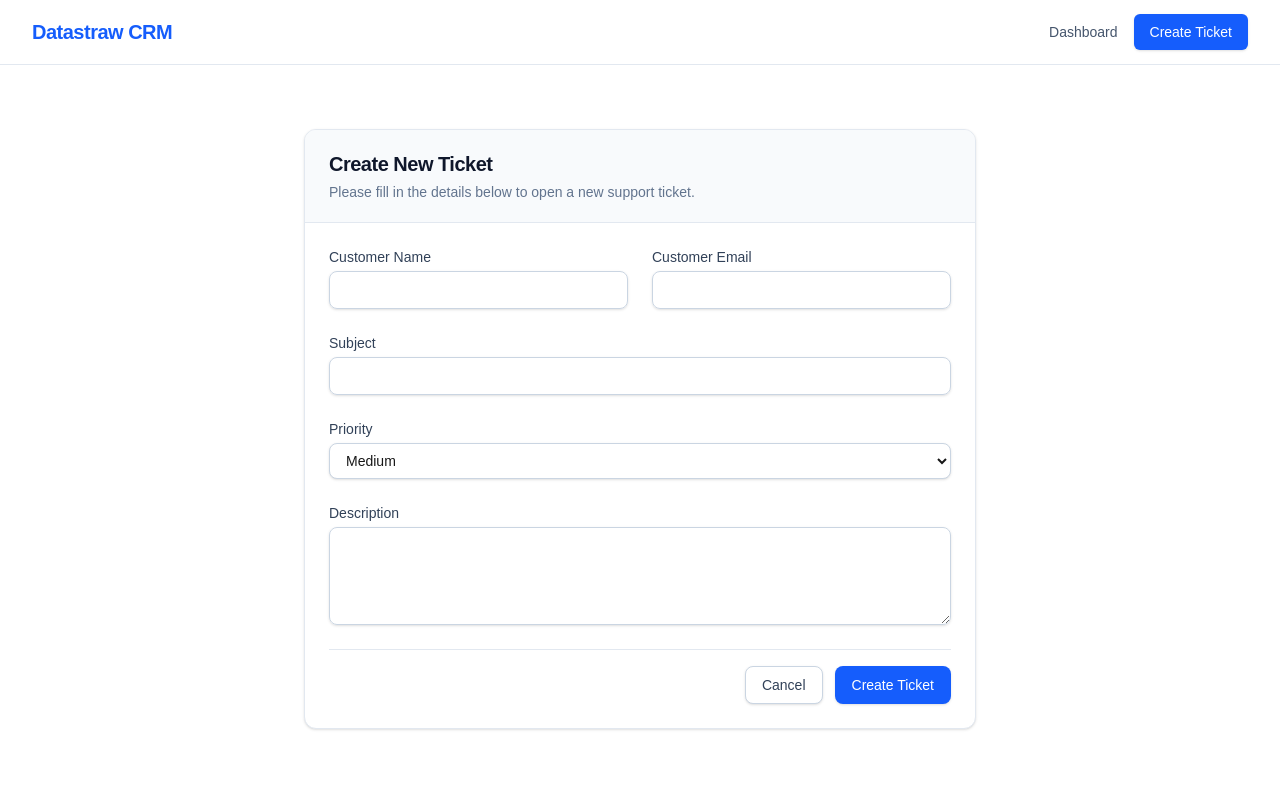
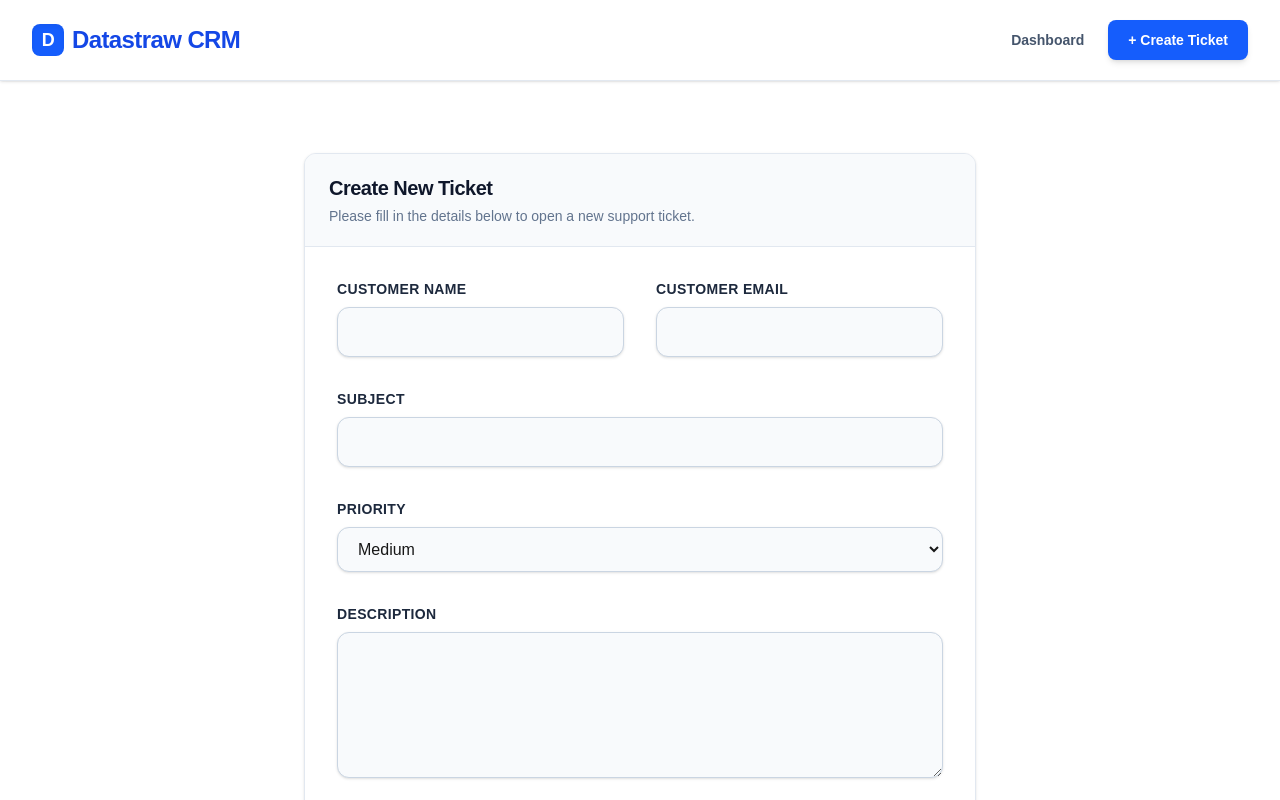
Before and after one commit to sarv-tech/Customer-Support-Ticketing-System, a Next.js app: page /tickets/new in a window 1280 px wide. Shown: the top 800 px of the page. Built offline with nearby package versions, Linux system fonts and the light colour scheme.

Commit message:
feat: complete UI overhaul for professional, high-contrast design

```diff
--- a/src/app/layout.tsx
+++ b/src/app/layout.tsx
@@ -23,23 +23,28 @@ export default function RootLayout({ children }: { children: React.ReactNode })
       lang="en"
       className={`${geistSans.variable} ${geistMono.variable} h-full antialiased`}
     >
-      <body className="min-h-full flex flex-col bg-slate-50 text-slate-900">
-        <header className="bg-white border-b border-slate-200 sticky top-0 z-10">
+      <body className="min-h-full flex flex-col bg-[#F8FAFC] text-slate-900">
+        <header className="bg-white border-b border-slate-200 sticky top-0 z-10 shadow-sm">
           <div className="max-w-7xl mx-auto px-4 sm:px-6 lg:px-8">
-            <div className="flex justify-between h-16 items-center">
+            <div className="flex justify-between h-20 items-center">
               <div className="flex-shrink-0 flex items-center">
-                <a href="/" className="text-xl font-bold text-blue-600 tracking-tight">Datastraw CRM</a>
+                <a href="/" className="text-2xl font-extrabold text-blue-700 tracking-tight flex items-center gap-2">
+                  <div className="w-8 h-8 bg-blue-600 rounded-lg flex items-center justify-center shadow-inner">
+                    <span className="text-white text-lg leading-none">D</span>
+                  </div>
+                  Datastraw CRM
+                </a>
               </div>
-              <div className="flex items-center space-x-4">
-                <a href="/" className="text-slate-600 hover:text-slate-900 font-medium text-sm">Dashboard</a>
-                <a href="/tickets/new" className="bg-blue-600 hover:bg-blue-700 text-white px-4 py-2 rounded-md text-sm font-medium shadow-sm transition-colors">
-                  Create Ticket
+              <div className="flex items-center space-x-6">
+                <a href="/" className="text-slate-600 hover:text-blue-700 font-semibold text-sm transition-colors">Dashboard</a>
+                <a href="/tickets/new" className="bg-blue-600 hover:bg-blue-700 text-white px-5 py-2.5 rounded-lg text-sm font-semibold shadow-md hover:shadow-lg transition-all duration-200 transform hover:-translate-y-0.5">
+                  + Create Ticket
                 </a>
               </div>
             </div>
           </div>
         </header>
-        <main className="flex-1 max-w-7xl w-full mx-auto px-4 sm:px-6 lg:px-8 py-8">
+        <main className="flex-1 max-w-7xl w-full mx-auto px-4 sm:px-6 lg:px-8 py-10">
           {children}
         </main>
       </body>
--- a/src/app/tickets/new/page.tsx
+++ b/src/app/tickets/new/page.tsx
@@ -51,16 +51,16 @@ export default function NewTicketPage() {
           </p>
         </div>
 
-        <form onSubmit={handleSubmit} className="p-6 space-y-6">
+        <form onSubmit={handleSubmit} className="p-8 space-y-8">
           {error && (
-            <div className="bg-red-50 border border-red-200 text-red-700 px-4 py-3 rounded-lg text-sm">
+            <div className="bg-red-50 border border-red-200 text-red-700 px-5 py-4 rounded-xl text-base font-medium">
               {error}
             </div>
           )}
 
-          <div className="grid grid-cols-1 gap-6 sm:grid-cols-2">
+          <div className="grid grid-cols-1 gap-8 sm:grid-cols-2">
             <div>
-              <label htmlFor="customerName" className="block text-sm font-medium text-slate-700">
+              <label htmlFor="customerName" className="block text-sm font-bold text-slate-800 tracking-wide uppercase mb-2">
                 Customer Name
               </label>
               <input
@@ -68,12 +68,12 @@ export default function NewTicketPage() {
                 name="customerName"
                 id="customerName"
                 required
-                className="mt-1 block w-full border border-slate-300 rounded-lg shadow-sm py-2 px-3 focus:outline-none focus:ring-blue-500 focus:border-blue-500 sm:text-sm"
+                className="block w-full border border-slate-300 rounded-xl shadow-sm py-3 px-4 focus:outline-none focus:ring-2 focus:ring-blue-500 focus:border-blue-500 text-base bg-slate-50 hover:bg-white focus:bg-white transition-colors"
               />
             </div>
 
             <div>
-              <label htmlFor="customerEmail" className="block text-sm font-medium text-slate-700">
+              <label htmlFor="customerEmail" className="block text-sm font-bold text-slate-800 tracking-wide uppercase mb-2">
                 Customer Email
               </label>
               <input
@@ -81,13 +81,13 @@ export default function NewTicketPage() {
                 name="customerEmail"
                 id="customerEmail"
                 required
-                className="mt-1 block w-full border border-slate-300 rounded-lg shadow-sm py-2 px-3 focus:outline-none focus:ring-blue-500 focus:border-blue-500 sm:text-sm"
+                className="block w-full border border-slate-300 rounded-xl shadow-sm py-3 px-4 focus:outline-none focus:ring-2 focus:ring-blue-500 focus:border-blue-500 text-base bg-slate-50 hover:bg-white focus:bg-white transition-colors"
               />
             </div>
           </div>
 
           <div>
-            <label htmlFor="subject" className="block text-sm font-medium text-slate-700">
+            <label htmlFor="subject" className="block text-sm font-bold text-slate-800 tracking-wide uppercase mb-2">
               Subject
             </label>
             <input
@@ -95,19 +95,19 @@ export default function NewTicketPage() {
               name="subject"
               id="subject"
               required
-              className="mt-1 block w-full border border-slate-300 rounded-lg shadow-sm py-2 px-3 focus:outline-none focus:ring-blue-500 focus:border-blue-500 sm:text-sm"
+              className="block w-full border border-slate-300 rounded-xl shadow-sm py-3 px-4 focus:outline-none focus:ring-2 focus:ring-blue-500 focus:border-blue-500 text-base bg-slate-50 hover:bg-white focus:bg-white transition-colors"
             />
           </div>
 
           <div>
-            <label htmlFor="priority" className="block text-sm font-medium text-slate-700">
+            <label htmlFor="priority" className="block text-sm font-bold text-slate-800 tracking-wide uppercase mb-2">
               Priority
             </label>
             <select
               name="priority"
               id="priority"
               defaultValue="Medium"
-              className="mt-1 block w-full bg-white border border-slate-300 rounded-lg shadow-sm py-2 px-3 focus:outline-none focus:ring-blue-500 focus:border-blue-500 sm:text-sm"
+              className="block w-full border border-slate-300 rounded-xl shadow-sm py-3 px-4 focus:outline-none focus:ring-2 focus:ring-blue-500 focus:border-blue-500 text-base bg-slate-50 hover:bg-white focus:bg-white transition-colors cursor-pointer"
             >
               <option value="Low">Low</option>
               <option value="Medium">Medium</option>
@@ -117,30 +117,30 @@ export default function NewTicketPage() {
           </div>
 
           <div>
-            <label htmlFor="description" className="block text-sm font-medium text-slate-700">
+            <label htmlFor="description" className="block text-sm font-bold text-slate-800 tracking-wide uppercase mb-2">
               Description
             </label>
             <textarea
               name="description"
               id="description"
-              rows={4}
+              rows={5}
               required
-              className="mt-1 block w-full border border-slate-300 rounded-lg shadow-sm py-2 px-3 focus:outline-none focus:ring-blue-500 focus:border-blue-500 sm:text-sm"
+              className="block w-full border border-slate-300 rounded-xl shadow-sm py-3 px-4 focus:outline-none focus:ring-2 focus:ring-blue-500 focus:border-blue-500 text-base bg-slate-50 hover:bg-white focus:bg-white transition-colors resize-y"
             ></textarea>
           </div>
 
-          <div className="flex justify-end pt-4 border-t border-slate-200">
+          <div className="flex justify-end pt-6 border-t border-slate-200 gap-4">
             <button
               type="button"
               onClick={() => router.back()}
-              className="bg-white py-2 px-4 border border-slate-300 rounded-lg shadow-sm text-sm font-medium text-slate-700 hover:bg-slate-50 focus:outline-none focus:ring-2 focus:ring-offset-2 focus:ring-blue-500 mr-3 transition-colors"
+              className="bg-white py-3 px-6 border border-slate-300 rounded-xl shadow-sm text-base font-bold text-slate-700 hover:bg-slate-50 hover:text-slate-900 focus:outline-none focus:ring-2 focus:ring-offset-2 focus:ring-slate-500 transition-all duration-200"
             >
               Cancel
             </button>
             <button
               type="submit"
               disabled={isSubmitting}
-              className="bg-blue-600 border border-transparent rounded-lg shadow-sm py-2 px-4 inline-flex justify-center text-sm font-medium text-white hover:bg-blue-700 focus:outline-none focus:ring-2 focus:ring-offset-2 focus:ring-blue-500 disabled:opacity-50 transition-colors"
+              className="bg-blue-600 border border-transparent rounded-xl shadow-md py-3 px-6 inline-flex justify-center text-base font-bold text-white hover:bg-blue-700 hover:shadow-lg focus:outline-none focus:ring-2 focus:ring-offset-2 focus:ring-blue-500 disabled:opacity-50 transition-all duration-200 transform hover:-translate-y-0.5"
             >
               {isSubmitting ? 'Creating...' : 'Create Ticket'}
             </button>
--- a/src/components/SearchFilters.tsx
+++ b/src/components/SearchFilters.tsx
@@ -33,17 +33,17 @@ export default function SearchFilters({
   }, [search, status, priority, router])
 
   return (
-    <div className="bg-white p-4 rounded-xl shadow-sm border border-slate-200 flex flex-col md:flex-row gap-4 items-center">
+    <div className="bg-white p-5 rounded-2xl shadow-md border border-slate-200 flex flex-col md:flex-row gap-5 items-center">
       <div className="relative flex-1 w-full">
-        <div className="absolute inset-y-0 left-0 pl-3 flex items-center pointer-events-none">
-          <Search className="h-5 w-5 text-slate-400" />
+        <div className="absolute inset-y-0 left-0 pl-4 flex items-center pointer-events-none">
+          <Search className="h-5 w-5 text-slate-500" />
         </div>
         <input
           type="text"
           value={search}
           onChange={(e) => setSearch(e.target.value)}
           placeholder="Search by ID, name, email, or description..."
-          className="block w-full pl-10 pr-3 py-2 border border-slate-300 rounded-lg text-sm placeholder-slate-400 focus:outline-none focus:ring-2 focus:ring-blue-500 focus:border-blue-500 transition-shadow"
+          className="block w-full pl-11 pr-4 py-3 border border-slate-300 rounded-xl text-base placeholder-slate-500 focus:outline-none focus:ring-2 focus:ring-blue-500 focus:border-blue-500 transition-all duration-200 bg-slate-50 hover:bg-white focus:bg-white"
         />
       </div>
 
@@ -51,7 +51,7 @@ export default function SearchFilters({
         <select
           value={status}
           onChange={(e) => setStatus(e.target.value)}
-          className="block w-full md:w-40 py-2 px-3 border border-slate-300 bg-white rounded-lg text-sm focus:outline-none focus:ring-2 focus:ring-blue-500 focus:border-blue-500"
+          className="block w-full md:w-44 py-3 px-4 border border-slate-300 bg-slate-50 hover:bg-white rounded-xl text-base font-medium focus:outline-none focus:ring-2 focus:ring-blue-500 focus:border-blue-500 transition-colors cursor-pointer"
         >
           <option value="">All Statuses</option>
           <option value="Open">Open</option>
@@ -62,7 +62,7 @@ export default function SearchFilters({
         <select
           value={priority}
           onChange={(e) => setPriority(e.target.value)}
-          className="block w-full md:w-40 py-2 px-3 border border-slate-300 bg-white rounded-lg text-sm focus:outline-none focus:ring-2 focus:ring-blue-500 focus:border-blue-500"
+          className="block w-full md:w-44 py-3 px-4 border border-slate-300 bg-slate-50 hover:bg-white rounded-xl text-base font-medium focus:outline-none focus:ring-2 focus:ring-blue-500 focus:border-blue-500 transition-colors cursor-pointer"
         >
           <option value="">All Priorities</option>
           <option value="Urgent">Urgent</option>
```
Also changed, not shown: src/app/page.tsx (+19 -19 lines), src/app/tickets/[ticketId]/page.tsx (+32 -32 lines).
